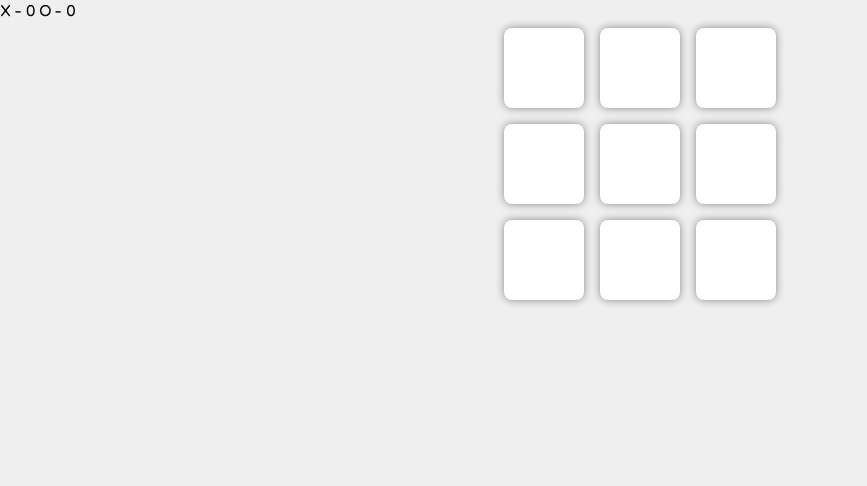
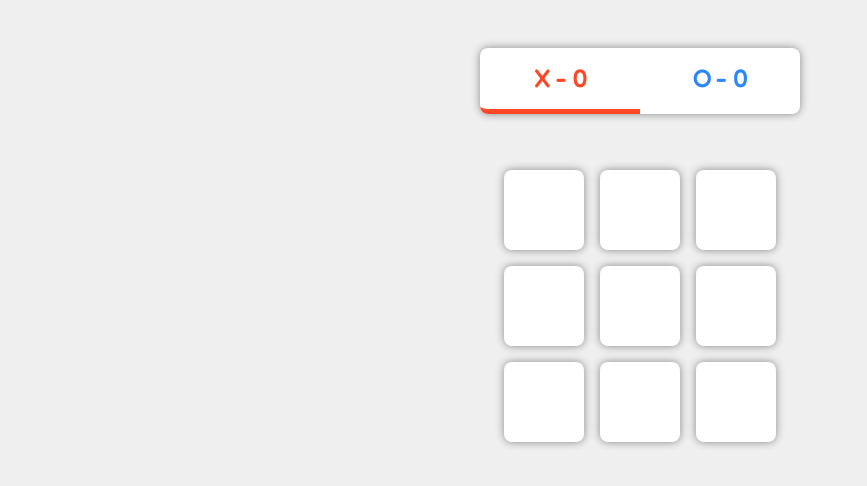
Before and after one commit to h4rsham/TicTacToe, a React (Create React App) app: page / in a window 1280 px wide. Shown: the top 486 px of the page, without its empty margins (0-867 px from the left). Built offline with nearby package versions, Linux system fonts and the light colour scheme.

Commit message:
Added scoreboard styling

```diff
--- a/src/components/scoreBoard.css
+++ b/src/components/scoreBoard.css
@@ -0,0 +1,35 @@
+.scoreboard {
+    display: flex;
+    flex-direction: row;
+    align-items: center;
+    justify-content: space-evenly;
+    width: 20rem;
+    font-size: 1.5em;
+    margin: 3rem auto;
+    box-shadow: 0px 0px 8px #888;
+    background-color: #fff;
+    border-radius: 0.5rem;
+    font-weight: bold;
+}
+
+.score {
+    width: 100%;
+    text-align: center;
+    padding: 1rem 0;
+}
+
+.x-score{
+    color: rgb(255, 70, 37);
+    border-bottom: 5px solid rgb(255, 70, 37);
+    border-radius: 0.5rem 0 0 0.5rem;
+}
+
+.o-score{
+    color: rgb(44, 135, 255);
+    border-bottom: 5px solid rgb(44, 135, 255);
+    border-radius: 0 0.5rem 0.5rem 0;
+}
+
+.inactive {
+    border-bottom: 5px solid transparent;
+}
--- a/src/components/scoreBoard.js
+++ b/src/components/scoreBoard.js
@@ -5,9 +5,9 @@
     const {xScore, oScore} = scores;
 
     return (
-        <div className="scoreBoard">
-            <span> X - {xScore}</span>
-            <span> O - {oScore}</span>
+        <div className="scoreboard">
+            <span className={`score x-score ${!xPlayer && "inactive"}`}> X - {xScore}</span>
+            <span className={`score o-score ${xPlayer && "inactive"}`}> O - {oScore}</span>
         </div>
     )
 }
```
